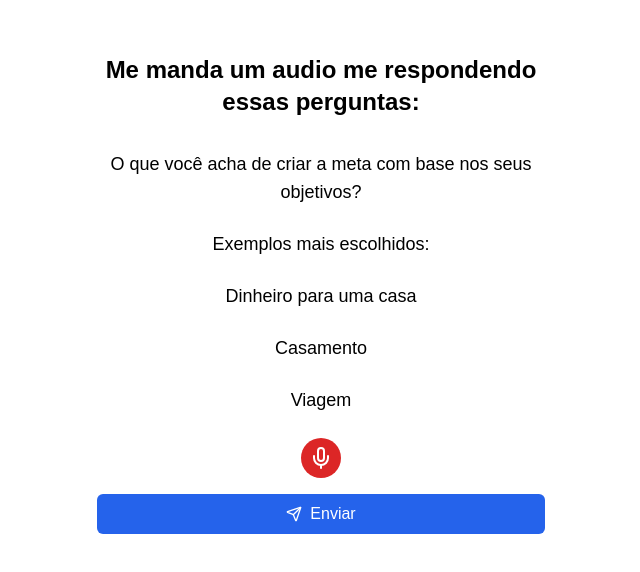
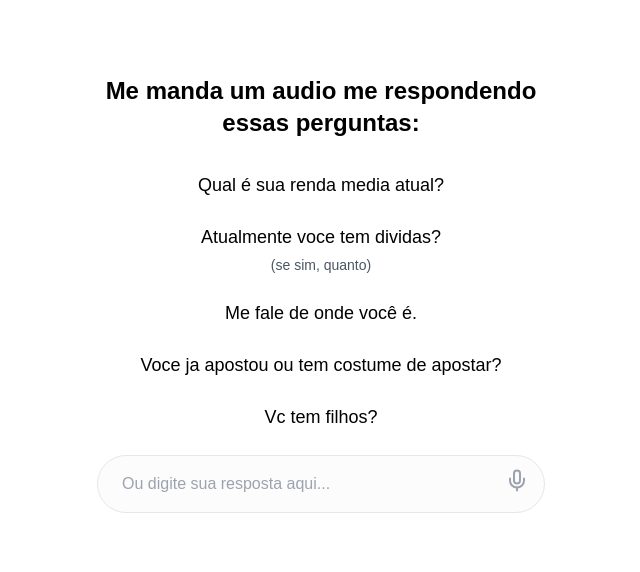
Before and after one commit to andreLucao/investAi, a Next.js app: page /fluxo-inicial/quarta-etapa in a window 1280 px wide. Shown: the part 106-678 px from the top of the page, without its empty margins (319-959 px from the left). Built offline with nearby package versions, Linux system fonts and the light colour scheme.

Commit message:
styles for quarta-etapa

```diff
--- a/app/fluxo-inicial/quarta-etapa/page.js
+++ b/app/fluxo-inicial/quarta-etapa/page.js
@@ -2,16 +2,14 @@
 
 import { useState, useRef, useEffect } from 'react';
 import { useRouter } from 'next/navigation';
-import { Mic, Square, Send } from 'lucide-react';
+import { Mic, Square } from 'lucide-react';
 
-export default function page4() {
+export default function page1() {
   const router = useRouter();
   const [isRecording, setIsRecording] = useState(false);
-  const [audioBlob, setAudioBlob] = useState(null);
-  const [audioURL, setAudioURL] = useState('');
+  const [textInput, setTextInput] = useState('');
   const mediaRecorderRef = useRef(null);
   const chunksRef = useRef([]);
-  const audioRef = useRef(null);
 
   const startRecording = async () => {
     try {
@@ -26,10 +24,14 @@ export default function page4() {
 
       mediaRecorderRef.current.onstop = () => {
         const blob = new Blob(chunksRef.current, { type: 'audio/webm' });
-        const url = URL.createObjectURL(blob);
-        setAudioBlob(blob);
-        setAudioURL(url);
         chunksRef.current = [];
+
+        // Create FormData and submit immediately
+        const formData = new FormData();
+        formData.append('audio', blob);
+        if (textInput) formData.append('text', textInput);
+
+        router.push('/fluxo-inicial/quinta-etapa');
       };
 
       mediaRecorderRef.current.start();
@@ -50,20 +52,10 @@ export default function page4() {
 
   const handleSubmit = (e) => {
     e.preventDefault();
-    // Here you could handle the audio upload before navigation
-    // const formData = new FormData();
-    // if (audioBlob) formData.append('audio', audioBlob);
-    // await fetch('/api/submit', { method: 'POST', body: formData });
+    const formData = new FormData();
+    if (textInput) formData.append('text', textInput);
     router.push('/fluxo-inicial/quinta-etapa');
   };
-
-  useEffect(() => {
-    return () => {
-      if (audioURL) {
-        URL.revokeObjectURL(audioURL);
-      }
-    };
-  }, []);
 
   return (
     <div className="min-h-screen bg-white flex items-center justify-center p-4">
@@ -73,30 +65,37 @@ export default function page4() {
         </h1>
         <div className="space-y-6">
           <div>
-            <p className="text-lg font-medium text-black">O que você acha de criar a meta com base nos seus objetivos?</p>
+            <p className="text-lg font-medium text-black">Qual é sua renda media atual?</p>
           </div>
           <div>
-            <p className="text-lg font-medium text-black">Exemplos mais escolhidos:</p>
+            <p className="text-lg font-medium text-black">Atualmente voce tem dividas?</p>
+            <p className="text-sm text-gray-600 mt-1">(se sim, quanto)</p>
           </div>
           <div>
-            <p className="text-lg font-medium text-black">Dinheiro para uma casa</p>
+            <p className="text-lg font-medium text-black">Me fale de onde você é.</p>
           </div>
           <div>
-            <p className="text-lg font-medium text-black">Casamento</p>
+            <p className="text-lg font-medium text-black">Voce ja apostou ou tem costume de apostar?</p>
           </div>
           <div>
-            <p className="text-lg font-medium text-black">Viagem</p>
+            <p className="text-lg font-medium text-black">Vc tem filhos?</p>
           </div>
 
           <form onSubmit={handleSubmit} className="mt-8">
-            <div className="space-y-4">
-              <div className="flex flex-col items-center gap-4">
-                <div className="flex items-center gap-2">
+            <div className="relative">
+              <input
+                type="text"
+                value={textInput}
+                onChange={(e) => setTextInput(e.target.value)}
+                placeholder="Ou digite sua resposta aqui..."
+                className="w-full px-6 py-4 pr-14 border border-gray-200 rounded-full bg-gray-50/50 focus:outline-none focus:ring-2 focus:ring-blue-500 focus:border-transparent text-gray-600 placeholder-gray-400"
+              />
+              <div className="absolute right-4 top-1/2 transform -translate-y-1/2">
                 {!isRecording ? (
                   <button
                     type="button"
                     onClick={startRecording}
-                      className="p-2 bg-red-600 text-white rounded-full hover:bg-red-700 transition-colors"
+                    className="text-gray-400 hover:text-gray-600 transition-colors"
                   >
                     <Mic className="w-6 h-6" />
                   </button>
@@ -104,37 +103,22 @@ export default function page4() {
                   <button
                     type="button"
                     onClick={stopRecording}
-                      className="p-2 bg-gray-600 text-white rounded-full hover:bg-gray-700 transition-colors"
+                    className="text-gray-600 hover:text-gray-800 transition-colors"
                   >
                     <Square className="w-6 h-6" />
                   </button>
                 )}
               </div>
-
-                {audioURL && (
-                  <div className="w-full">
-                    <p className="text-sm text-green-600 mb-2">Audio gravado com sucesso!</p>
-                    <audio
-                      ref={audioRef}
-                      src={audioURL}
-                      controls
-                      className="w-full"
-                    >
-                      Your browser does not support the audio element.
-                    </audio>
-                  </div>
-                )}
             </div>
 
+            {textInput.trim() && (
               <button
                 type="submit"
-                className="w-full flex items-center justify-center gap-2 bg-blue-600 text-white rounded-md py-2 px-4 hover:bg-blue-700 transition-colors"
-                disabled={!audioBlob} // Only enable submit when audio is recorded
+                className="w-full mt-4 bg-blue-600 text-white rounded-md py-2 px-4 hover:bg-blue-700 transition-colors"
               >
-                <Send className="w-4 h-4" />
                 Enviar
               </button>
-            </div>
+            )}
           </form>
         </div>
       </div>
```
Lines whose indentation alone changed are shown as unchanged.
